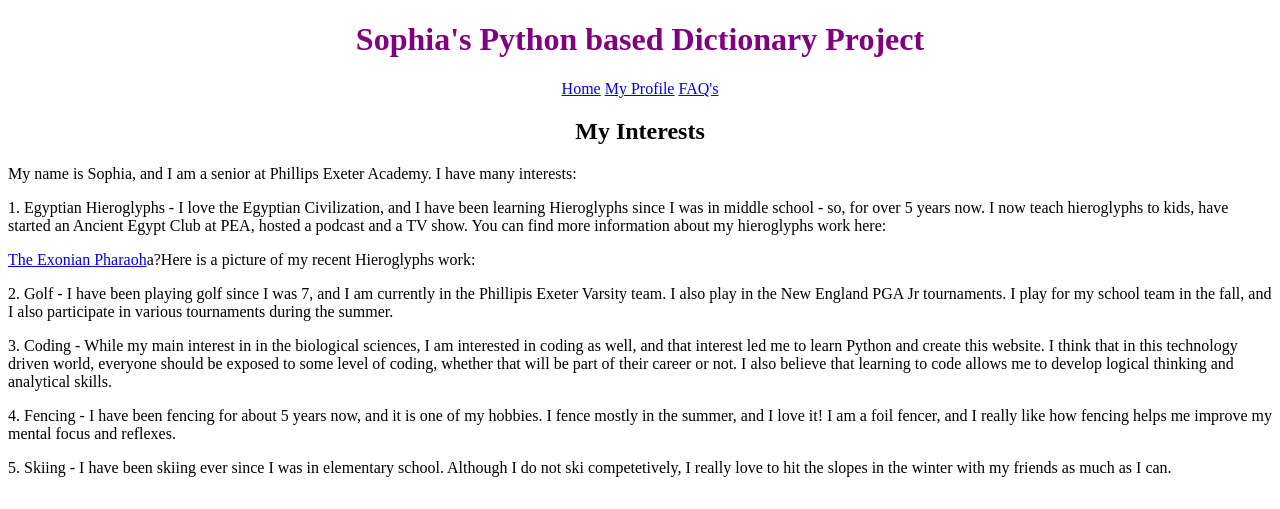
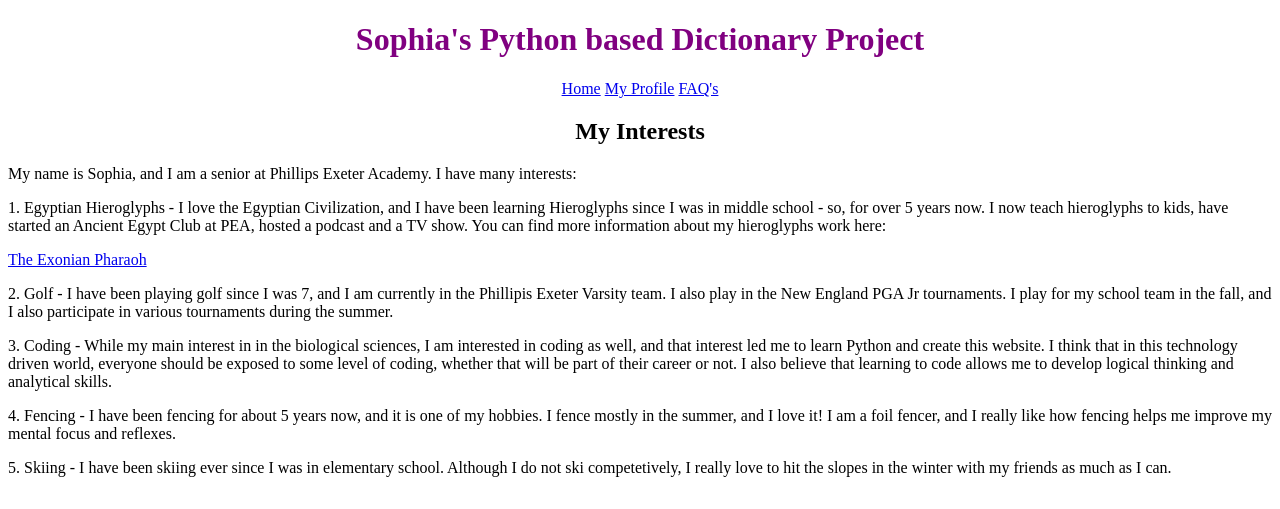
Before and after one commit to lalas09/sophia-project1, a Flask app: page /profile/ in a window 1280 px wide. Shown: the top 509 px of the page. Run offline with Flask 2, Linux system fonts and the light colour scheme; parts of the project's set-up code (start-up, migrations or seed data) failed here and were passed over.

Commit message:
Update profile.html

```diff
--- a/templates/profile.html
+++ b/templates/profile.html
@@ -11,7 +11,7 @@
 	<p>If the video above does not work in your browser, please click <a href="https://youtu.be/Dug-n78wTGw" target="_blank">here</a> </p> -->
 	<p>1. Egyptian Hieroglyphs - I love the Egyptian Civilization, and I have been learning Hieroglyphs since I was in middle school - so, for over 5 years now. I now teach hieroglyphs to kids, have started an Ancient Egypt Club at PEA, hosted a podcast and a TV show. You can find more information about my hieroglyphs work here:</p>
 
-	<p><a href="http://www.exonianpharaoh.com">The Exonian Pharaoh</a>a?Here is a picture of my recent Hieroglyphs work:</p>
+	<p><a href="http://www.exonianpharaoh.com">The Exonian Pharaoh</a></p>
 
 <!--   <body>
      <img src="https://www.symbiosiscoaching.com/hieroglyphs.png" alt="My Hieroglyphs Work" width="571" height="749">
```
